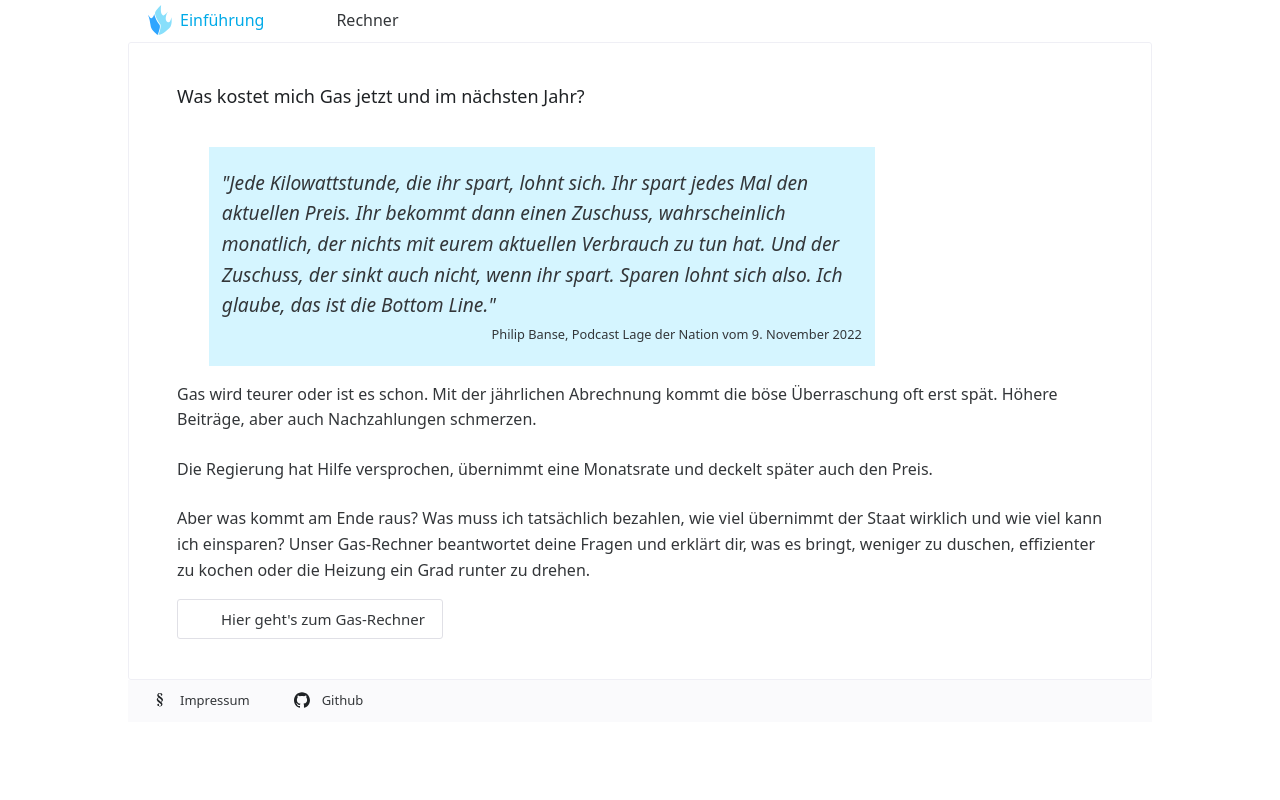
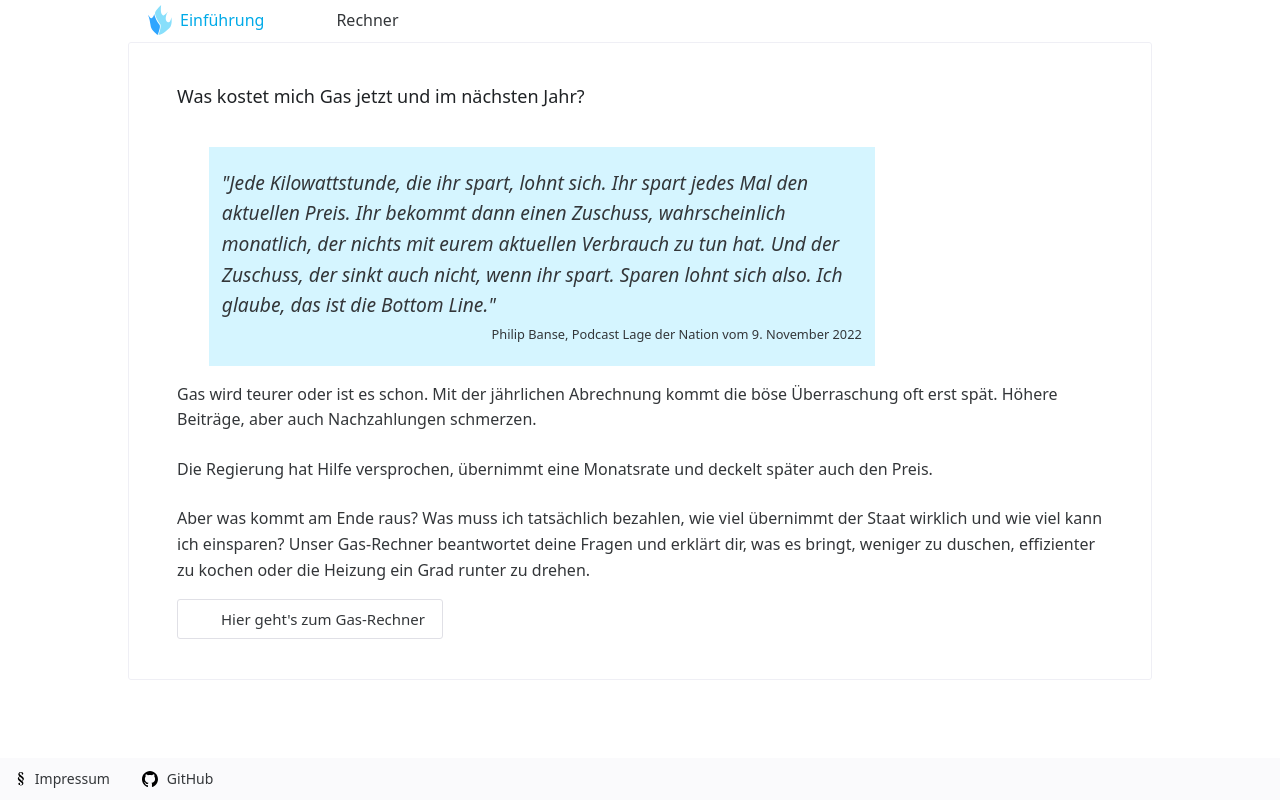
Before and after one commit to mrsimpson/energy, a Vue app: page / in a window 1280 px wide. Built offline with nearby package versions, Linux system fonts and the light colour scheme; some icons are missing; what vue-matomo would draw is missing.

Commit message:
Simplifies footer and prevent warnings in dev console (#71)

```diff
--- a/src/App.vue
+++ b/src/App.vue
@@ -37,13 +37,17 @@ const themeEditorStyle = localStorage.getItem('theme') === 'true' ? {} : {displa
   <n-config-provider :theme="theme" :theme-overrides="themeOverrides">
     <n-theme-editor :style="themeEditorStyle">
       <n-layout>
-        <n-layout-header><TheNavigation /></n-layout-header>
+        <n-layout-header>
+          <TheNavigation />
+        </n-layout-header>
         <n-layout-content>
           <n-card centered>
             <RouterView />
           </n-card>
         </n-layout-content>
-        <n-layout-footer><TheFooter /></n-layout-footer>
+        <n-layout-footer>
+          <TheFooter />
+        </n-layout-footer>
       </n-layout>
     </n-theme-editor>
   </n-config-provider>
@@ -54,6 +58,13 @@ const themeEditorStyle = localStorage.getItem('theme') === 'true' ? {} : {displa
   max-width: 1024px;
   margin: auto;
 }
+
+.n-layout-footer.n-layout-footer--static-positioned {
+  position: fixed;
+  bottom: 0;
+  left: 0;
+  right: 0;
+}
 </style>
 
 <!-- Global styles -->
@@ -61,7 +72,6 @@ const themeEditorStyle = localStorage.getItem('theme') === 'true' ? {} : {displa
 a {
   color: var(--primary-color);
   cursor: pointer;
-  color: var(--primary-color);
 }
 
 p {
--- a/src/components/TheFooter.vue
+++ b/src/components/TheFooter.vue
@@ -1,54 +1,47 @@
 <script setup lang="ts">
-import { NMenu, type MenuOption } from "naive-ui";
-import { h, ref, watch } from "vue";
-import { RouterLink, useRoute } from "vue-router";
-import renderIcon from '@/lib/renderIcon'
-
-import ParagraphIcon from '@/components/icons/ParagraphIcon.vue'
-import GithubIcon from '@/components/icons/GithubIcon.vue'
-
-const route = useRoute()
-const activeKey = ref<string | undefined>("")
-watch(() => route.name, (name) => {activeKey.value = name?.toString()})
-
-const menuOptions: MenuOption[] = [
-  {
-    label: () =>
-      h(
-        RouterLink,
-        {
-          to: {
-            name: 'imprint',
-          }
-        },
-        { default: () => 'Impressum' }
-      ),
-    key: 'imprint',
-    icon: renderIcon(ParagraphIcon)
-  },
-  {
-    label: () =>
-      h(
-        'a',
-        {
-          href: "https://github.com/mrsimpson/energy/",
-          target: "_blank"
-        },
-        { default: () => 'Github' }
-      ),
-    key: 'imprint',
-    icon: renderIcon(GithubIcon)
-  },
-]
+import { RouterLink } from "vue-router";
 </script>
 
+<template>
+  <div class="menu-bar">
+    <RouterLink :to="{ name: 'imprint' }">
+      <img src="@/assets/ParagraphIcon.svg" />
+      Impressum
+    </RouterLink>
 
-<template>
-  <n-menu
-    v-model:value="activeKey"
-    mode="horizontal"
-    :options="menuOptions"
-    :icon-size="16"
-    style="font-size: small; margin: auto; align-items: center"
-  />
+    <a href="https://github.com/mrsimpson/energy/" target="_blank">
+      <img src="@/assets/GitHubIcon.svg" />
+      GitHub
+    </a>
+  </div>
 </template>
+
+<style scoped>
+.menu-bar {
+  display: flex;
+  align-items: center;
+}
+
+.menu-bar > * {
+  padding: 0 1rem;
+  line-height: 3;
+  position: relative;
+}
+
+.menu-bar > *:hover {
+  filter: brightness(0) saturate(100%) invert(68%) sepia(45%) saturate(6457%)
+    hue-rotate(163deg) brightness(105%) contrast(103%);
+  transition: filter 0.3s cubic-bezier(0.4, 0, 0.2, 1);
+}
+
+a {
+  text-decoration: none;
+}
+
+img {
+  height: 16px;
+  position: relative;
+  top: 3px;
+  margin-right: 5px;
+}
+</style>
```
Also changed, not shown: src/assets/GitHubIcon.svg (added), src/assets/ParagraphIcon.svg (added).
